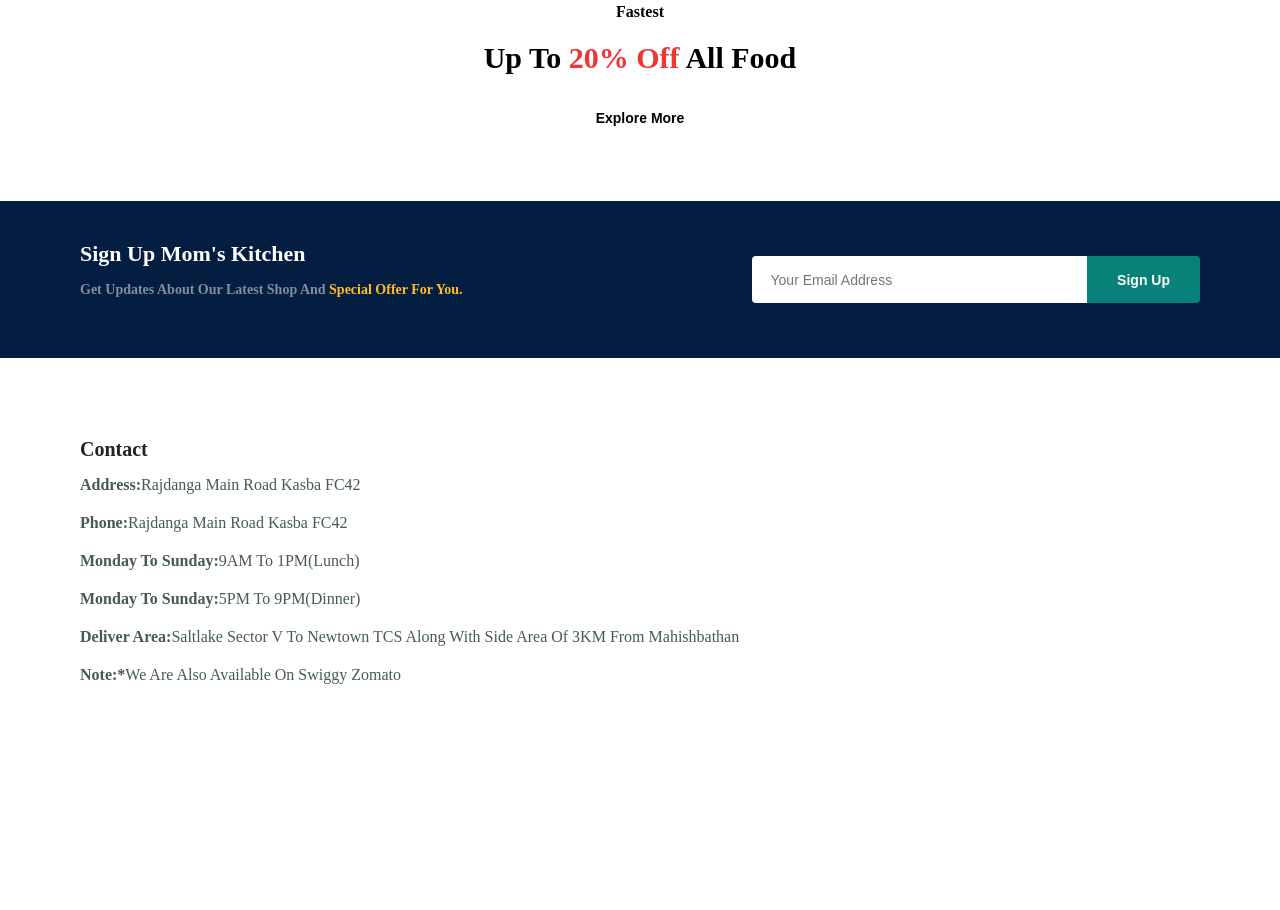
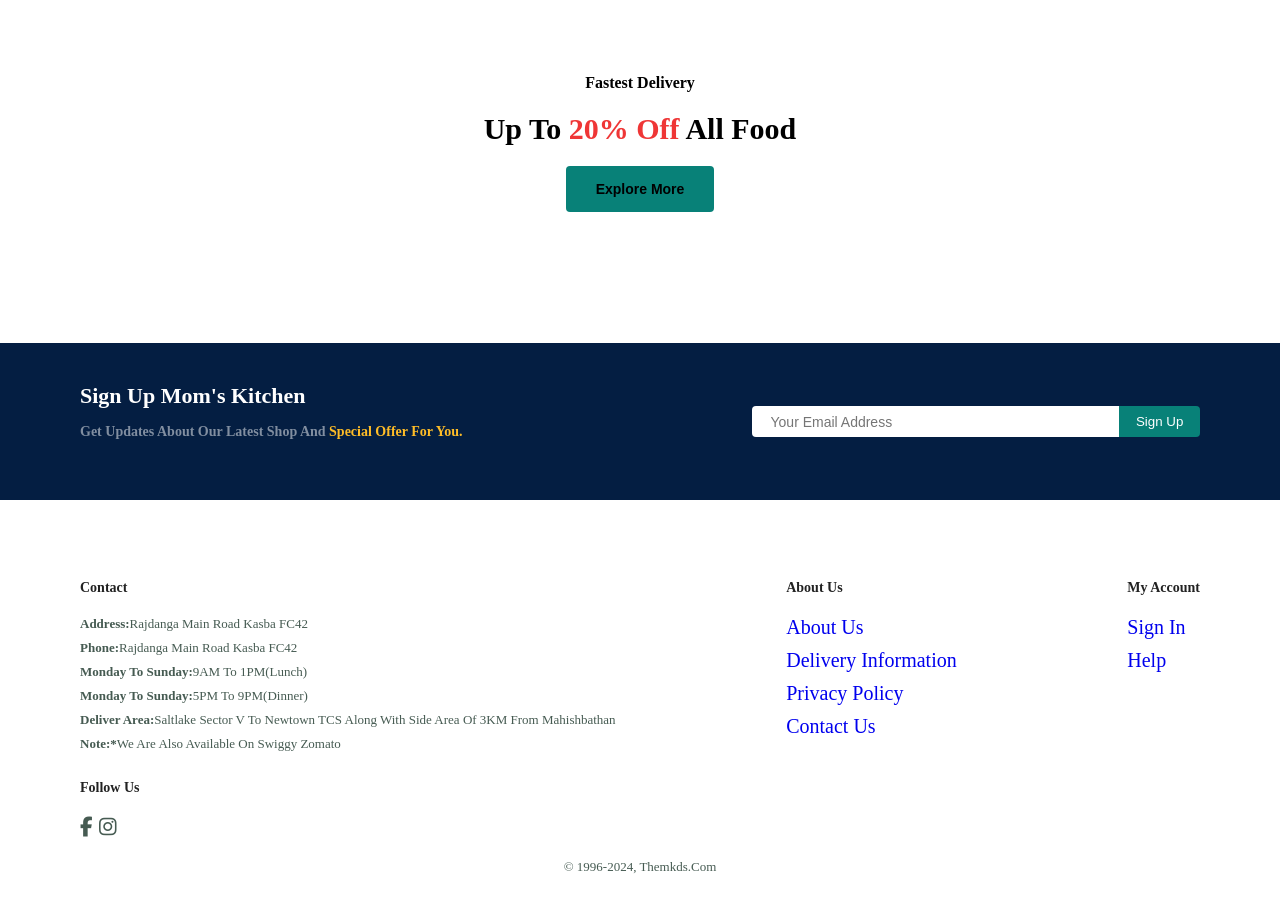
Before and after one commit to debjitnazirit/momskitchen, a plain HTML site: page index.html in a window 1280 px wide. Shown: the part 704-1614 px from the top of the page. Before the commit the page ends 1448 px from the top, so only its background shows below. Drawn offline with nearby package versions, Linux system fonts and the light colour scheme; a web font is replaced by a local one.

Commit message:
changerasponsive

```diff
--- a/index.html
+++ b/index.html
@@ -21,8 +21,8 @@
             Mom's Kitchen
             <!-- <i class="fas fa-utensils"></i> -->
 
-            <a href="#"><i class="fa-brands fa-instagram"></i></a>
-            <a href="#"><i class="fa-brands fa-facebook-f"></i></a>
+            <!-- <a href="#"><i class="fa-brands fa-instagram"></i></a>
+            <a href="#"><i class="fa-brands fa-facebook-f"></i></a> -->
 
         </a>
 
@@ -281,7 +281,7 @@
 
     <!-- Banner Section start -->
     <section class="banner section-m1">
-        <h4>Fastest</h4>
+        <h4>Fastest Delivery</h4>
         <h2>Up to <span>20% off</span> All food </h2>
         <a href="menu.html">
             <button class="btn-normal">Explore More</button></a>
@@ -297,7 +297,7 @@
         </div>
         <div class="form">
             <input type="text" placeholder="Your email address">
-            <button class="btn-normal">Sign Up</button>
+            <button class="news-normal">Sign Up</button>
         </div>
     </section>
 
@@ -318,6 +318,37 @@
         <p><strong>Monday to Sunday:</strong><span>5PM to 9PM(Dinner)</span></p>
         <p><strong>Deliver Area:</strong>Saltlake Sector V to Newtown TCS along with side area of 3KM from Mahishbathan</p>
         <p><strong>Note:*</strong><span>We are also available on Swiggy Zomato</span></p>
+        <div class="follow">
+            <h4>Follow us</h4>
+            <div class="icon">
+                <a href=""><i class="fab fa-facebook-f"></i></a>
+                <a href=""><i class="fa-brands fa-instagram"></i></a>
+
+            </div>
+        </div>
+    </div>
+    <div class="col">
+        <h4>About us</h4>
+        <a href="#">About us</a>
+        <a href="#">Delivery Information</a>
+        <a href="#">Privacy Policy</a>
+        <a href="#">Contact us</a>
+
+
+    </div>
+
+    <div class="col">
+        <h4>My Account</h4>
+        <a href="#">Sign In</a>
+        <a href="#">Help</a>
+
+
+
+
+    </div>
+
+    <div class="copyright">
+        <p>© 1996-2024, themkds.com</p>
     </div>
 
    </footer>
--- a/style.css
+++ b/style.css
@@ -199,6 +199,7 @@ header .icons #menu-bars{
 
 .home .home-slider .slide .image img{
     width: 100%;
+    border-radius: 50px;
 }
 
 .home .home-slider .slide .content span{
@@ -309,11 +310,11 @@ header .icons #menu-bars{
     align-items: center;
     justify-content: center;
     text-align: center;
-    /* background-image: url(Image/logo1.jpg);
+    /* background-image: url(Image/logo1.jpg); */
     width: 100%;
     height: 40vh;
     background-size: cover;
-    background-position: center; */
+    background-position: center;
  }
 
  .banner h4{
@@ -344,6 +345,10 @@ header .icons #menu-bars{
     border: none;
     outline: none;
     transition: 0.2s;
+ }
+
+ .banner button{
+    background-color: #088178;
  }
 
  .banner button:hover{
@@ -388,8 +393,20 @@ header .icons #menu-bars{
     color: #ffbd27;
 }
 
+.news-normal{
+    height: 3.125rem;
+    padding: 0 1.25em;
+    border-radius: 4px;
+    cursor: pointer;
+    border: none;
+    outline: none;
+    transition: 0.2s;
+
+}
+
 #newsletter input{
-    height: 4.7rem;
+    /* height: 4.7rem; */
+    height: 3.125rem;
     padding: 0 1.25em;
     font-size: 14px;
     width: 100%;
@@ -412,7 +429,59 @@ header .icons #menu-bars{
 
 
  /* Footer style start */
+footer{
+    display: flex;
+    flex-wrap: wrap;
+    justify-content: space-between;
+}
 
+footer .col{
+    display: flex;
+    flex-direction: column;
+    align-items: flex-start;
+    margin-bottom: 20px;
+}
+
+footer h4{
+    font-size: 14px;
+    padding-bottom: 20px;
+}
+
+
+footer p{
+    font-size: 13px;
+    margin: 0 0 8px 0;
+
+}
+
+footer a{
+    font-size: 20px;
+    padding-bottom: 10px;
+}
+
+footer .follow{
+
+    margin-top: 20px;
+}
+
+footer .follow i{
+    color: #465b52;
+    padding-right: 4px;
+    cursor: pointer;
+
+
+}
+
+footer .follow i:hover,
+footer a:hover{
+    color: #088178;
+}
+
+
+footer .copyright{
+    width: 100%;
+    text-align: center;
+}
 
 
  /* Footer style ends */
@@ -650,5 +719,13 @@ header .icons #menu-bars{
 
     }
 
+    .banner{
+        height: 40vh;
+    }
+
+    #newsletter .form{
+        width: 100%;
+    }
+
 
 }
```
